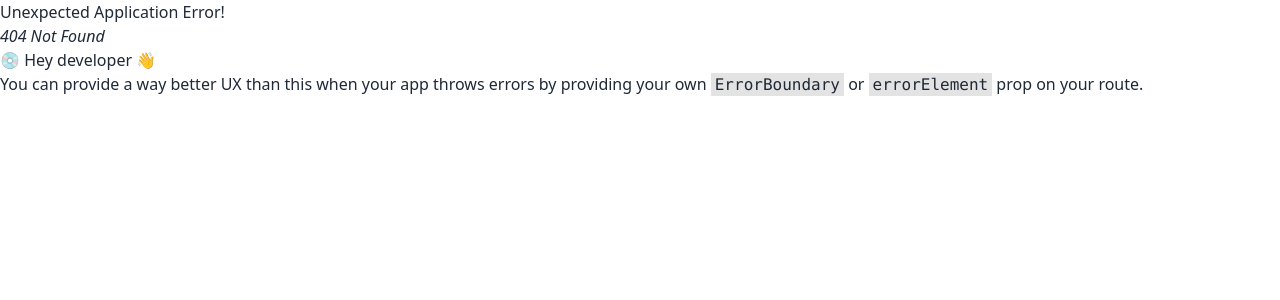
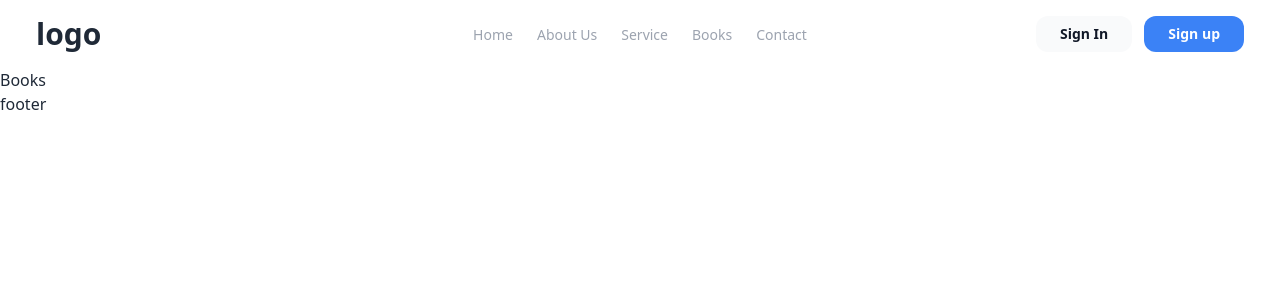
Before and after one commit to anishazahan/latest-react-project-with-vite-js, a React (Vite) app: page /books in a window 1280 px wide. Before the commit this address had no page. Shown: the top 300 px of the page. Built offline with nearby package versions, Linux system fonts and the light colour scheme.

Commit message:
active navlink design

```diff
--- a/src/components/Navbar.jsx
+++ b/src/components/Navbar.jsx
@@ -1,5 +1,6 @@
 import React from 'react'
 import MobileMenu from './MobileMenu'
+import { Link, NavLink } from 'react-router-dom'
 
 const Navbar = () => {
 
@@ -17,15 +18,15 @@ const Navbar = () => {
 
 		<ul className="hidden absolute top-1/2 left-1/2 transform -translate-y-1/2 -translate-x-1/2 lg:flex lg:mx-auto lg:items-center lg:w-auto lg:space-x-6">
 
-			<li><a className="text-sm text-gray-400 hover:text-gray-500" href="#">Home</a></li>
+			<li><Link to='/' className="text-sm text-gray-400 hover:text-gray-500" href="#">Home</Link></li>
 
-			<li><a className="text-sm text-gray-400 hover:text-gray-500" href="#">About Us</a></li>
+			<li><NavLink to='/about'  className={({ isActive }) => (isActive ? 'text-blue-500 font-bold' : 'text-sm text-gray-400 hover:text-gray-500') } >About Us</NavLink></li>
 
-			<li><a className="text-sm text-gray-400 hover:text-gray-500" href="#">Service</a></li>
+			<li><Link to='/services' className="text-sm text-gray-400 hover:text-gray-500" href="#">Service</Link></li>
 
-			<li><a className="text-sm text-gray-400 hover:text-gray-500" href="#">Pricing</a></li>
+			<li><Link to='/books' className="text-sm text-gray-400 hover:text-gray-500" href="#">Books</Link></li>
 
-			<li><a className="text-sm text-gray-400 hover:text-gray-500" href="#">Contact</a></li>
+			<li><Link to='/' className="text-sm text-gray-400 hover:text-gray-500" href="#">Contact</Link></li>
 		</ul>
 
 
--- /dev/null
+++ b/src/pages/Books/Books.jsx
@@ -0,0 +1,9 @@
+import React from 'react'
+
+const Books = () => {
+  return (
+    <div>Books</div>
+  )
+}
+
+export default Books
```
Also changed, not shown: src/main.jsx (+12 -2 lines), src/pages/About/About.jsx (renamed from src/pages/About.jsx), src/pages/Home/Home.jsx (renamed from src/pages/Home.jsx), src/pages/Service/Service.jsx (renamed from src/pages/Service.jsx).
